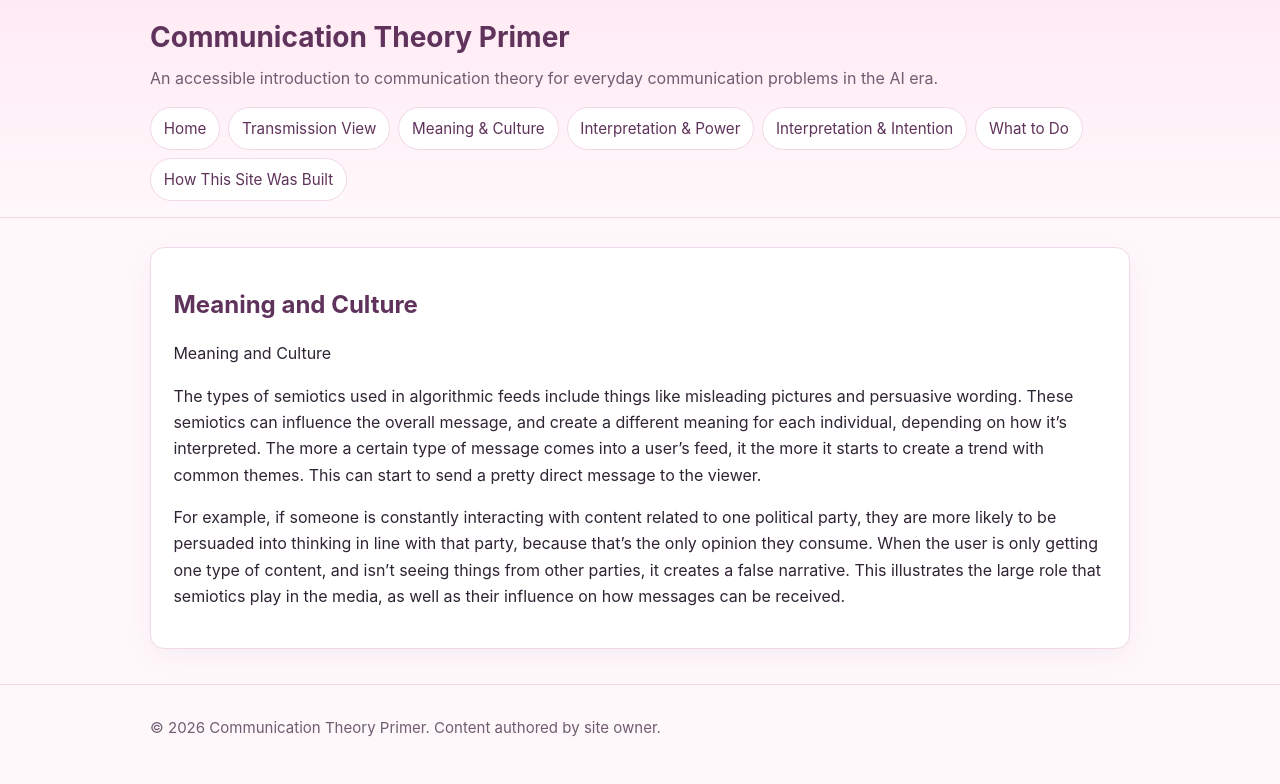
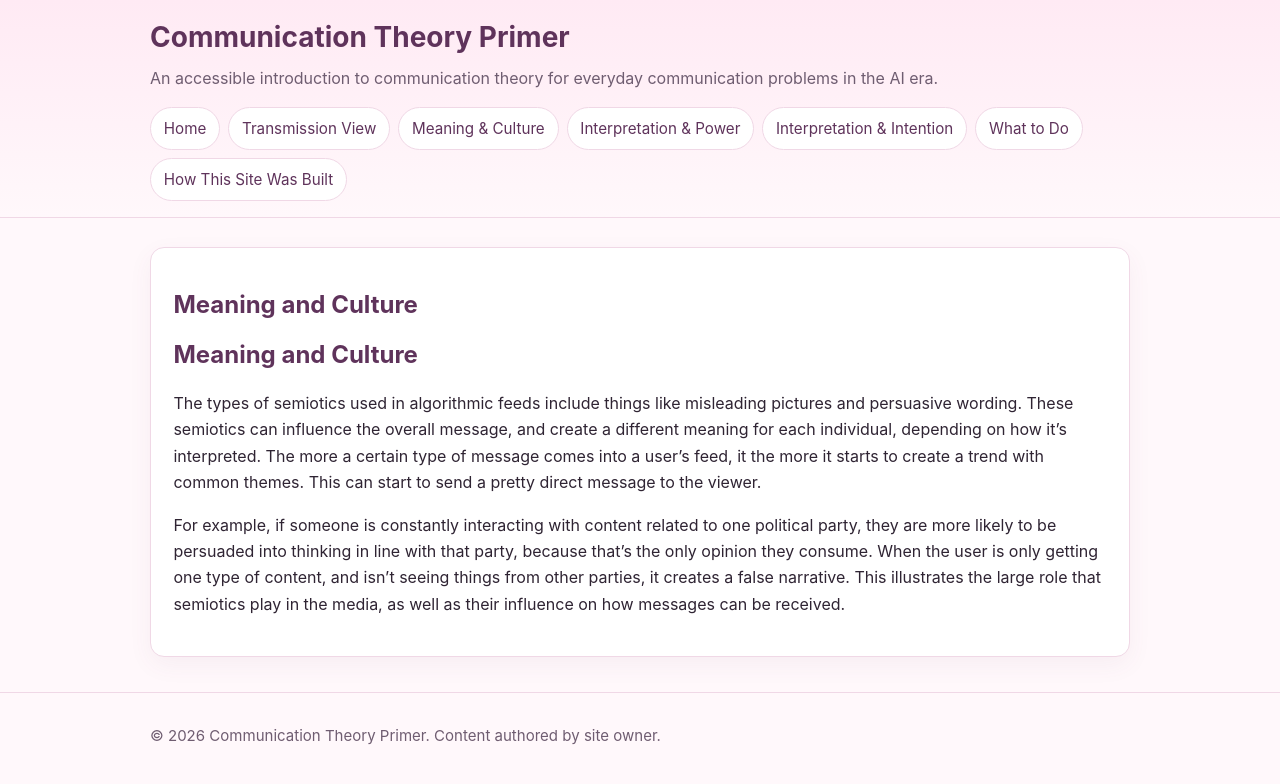
Before and after one commit to abbyfriedman1/comm-primer, a Jekyll site: the page built from pages/meaning-and-culture.md, in a window 1280 px wide. Shown: the top 784 px of the page. Built offline with Jekyll 4.4.1, drawn with Linux system fonts in a browser that asks for light colours.

Commit message:
Update header format and fix text formatting

```diff
--- a/pages/meaning-and-culture.md
+++ b/pages/meaning-and-culture.md
@@ -4,7 +4,7 @@ title: Meaning and Culture
 permalink: /pages/meaning-and-culture.html
 ---
 
-Meaning and Culture
+## Meaning and Culture
 
 The types of semiotics used in algorithmic feeds include things like misleading pictures and persuasive wording. These semiotics can influence the overall message, and create a different meaning for each individual, depending on how it's interpreted. The more a certain type of  message comes into a user’s feed, it the more it starts to create a trend with common themes. This can start to send a pretty direct message to the viewer.
 
```
